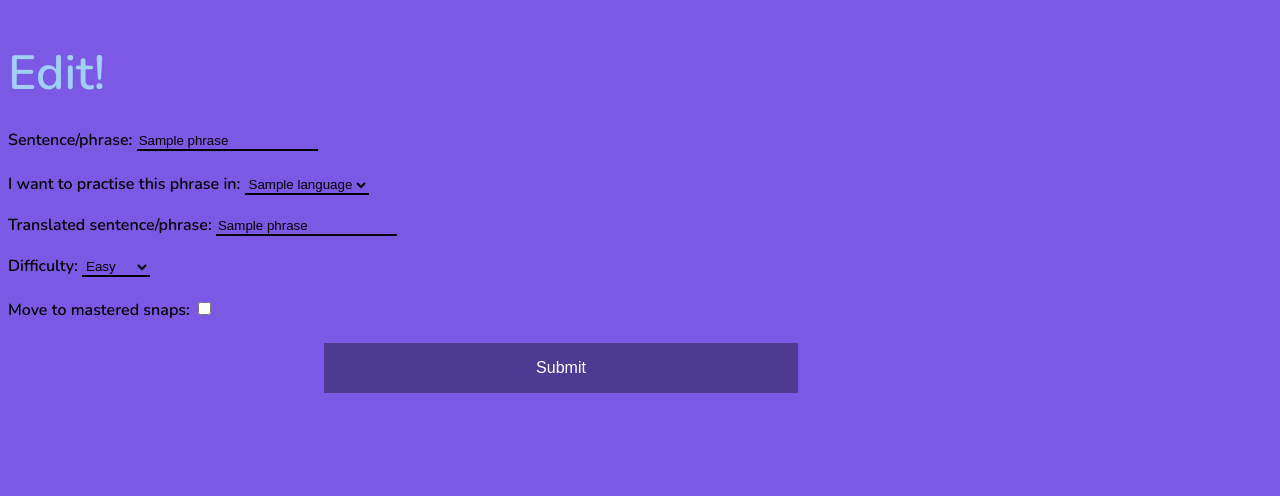
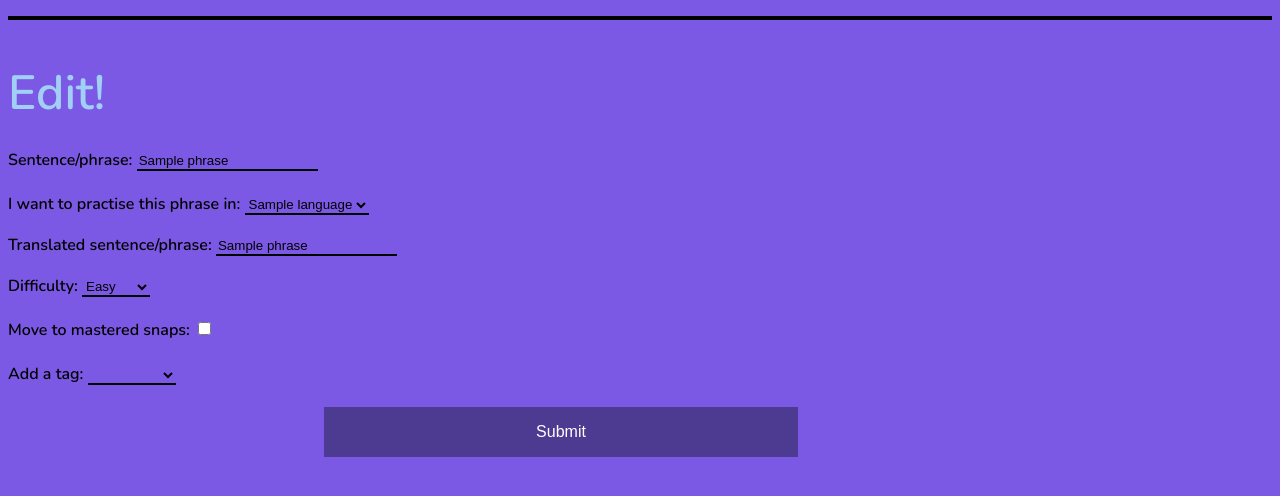
Before and after one commit to emilykmcullen/Language-Learning-App, a Flask app: page /sentence_snaps/1/edit in a window 1280 px wide. Shown: the part 58-554 px from the top of the page. Run offline with Flask 2, Linux system fonts and the light colour scheme; a database or web service that is not in the repository returns one stand-in record (values such as "Sample title"); some libraries are stand-ins or nearby versions.

Commit message:
Added tag dropdown list on edit html

```diff
--- a/controllers/sentence_snaps_controller.py
+++ b/controllers/sentence_snaps_controller.py
@@ -6,6 +6,7 @@
 import repositories.first_language_phrase_repository as first_language_phrase_repository
 import repositories.translated_phrase_repository as translated_phrase_repository
 import repositories.language_repository as language_repository
+import repositories.tag_repository as tag_repository
 import string
 
 sentence_snaps_blueprint = Blueprint("sentence_snaps_blueprint", __name__ )
@@ -27,10 +28,11 @@
 
 @sentence_snaps_blueprint.route("/sentence_snaps/<id>/edit")
 def edit_phrase(id):
+    tags = tag_repository.select_all()
     languages = language_repository.select_all()
     translated_phrase = translated_phrase_repository.select(id)
     first_language_phrase = first_language_phrase_repository.select(translated_phrase.first_language_phrase.id)
-    return render_template("sentence_snaps/edit.html", first_language_phrase=first_language_phrase, translated_phrase=translated_phrase, languages=languages)
+    return render_template("sentence_snaps/edit.html", first_language_phrase=first_language_phrase, translated_phrase=translated_phrase, languages=languages, tags=tags)
 
 @sentence_snaps_blueprint.route("/sentence_snaps/<id>", methods=['POST'])
 def update_phrase(id):
--- a/db/lingua_snaps.sql
+++ b/db/lingua_snaps.sql
@@ -33,6 +33,3 @@
     translated_phrase_id INT REFERENCES translated_phrases(id) ON DELETE CASCADE,
     tag_id INT REFERENCES tags(id) ON DELETE CASCADE
 );
-
-
--- make a Language class, repository, controller, make any necessary changes to translated phrase objects elsewhere
--- a/repositories/tag_repository.py
+++ b/repositories/tag_repository.py
@@ -38,6 +38,11 @@
     values = [id]
     run_sql(sql, values)
 
+def update(tag):
+    sql = "UPDATE tags SET (title) = (%s) WHERE id = %s"
+    values = [tag.title, tag.id]
+    run_sql(sql,values)
+
 # this will find and return all the translated phrases that are joined to a particular tag
 def translated_phrases(tag):
     translated_phrases = []
--- a/repositories/tag_translated_phrase_repository.py
+++ b/repositories/tag_translated_phrase_repository.py
@@ -31,3 +31,8 @@
     sql = "DELETE FROM tags_translated_phrases WHERE id = %s"
     values = [id]
     run_sql(sql, values)
+
+def update(tag_translated_phrase):
+    sql = "UPDATE tag_translated_phrases SET (translated_phrase_id, tag_id) = (%s, %s) WHERE id = %s"
+    values = [tag_translated_phrase.translated_phrase.id, tag_translated_phrase.tag.id, tag_translated_phrase.id]
+    run_sql(sql,values)
--- a/static/css/main.css
+++ b/static/css/main.css
@@ -30,10 +30,11 @@
 
 
 .blocktext {
-    margin-left: auto;
-    margin-right: auto;
-    max-width: 30em;
-    margin-top: 70px;
+    /* margin-left: auto;
+    margin-right: auto; */
+    max-width: 1200px;
+    margin: 0 auto;
+    /* margin-top: 100px; */
 }
 
 .blocktext_submit_image {
@@ -43,7 +44,7 @@
 }
 
 hr {
-    border: 3px solid black
+    border: 2px solid black
 }
 
 input[type="text"] {
@@ -129,3 +130,7 @@
     justify-content: space-between;
     margin:5px
   }
+
+.delete {
+    display: inline-block;
+}
--- a/templates/base.html
+++ b/templates/base.html
@@ -5,6 +5,7 @@
     <meta name="viewport" content="width=device-width, initial-scale=1.0">
     <link rel="stylesheet" href="{{ url_for('static', filename='css/main.css') }}">
     <link rel="stylesheet" href="https://stackpath.bootstrapcdn.com/font-awesome/4.7.0/css/font-awesome.min.css" crossorigin="anonymous">
+    <!-- <link rel="stylesheet" type="text/css" href="//use.fontawesome.com/releases/v5.7.2/css/all.css"> -->
     <link href="https://fonts.googleapis.com/css2?family=Nunito:wght@600&display=swap" rel="stylesheet">
     <title>Lingua Snaps</title>
 </head>
@@ -17,6 +18,7 @@
             </li>
         </ul>
     </nav>
+    <hr>
     <section>
         {% block content %}
 
--- a/templates/mastered_snaps/results.html
+++ b/templates/mastered_snaps/results.html
@@ -5,6 +5,7 @@
 {% if result == True %}
 <div>
     <p>{{answer}} <i class="fa fa-check fa-2x" style="color:green" aria-hidden="true"></i> </p>
+    <!-- <i class="fa fa-grin-stars"></i> -->
     <p> Well done!</p>
     <p>
         <a href="{{ url_for('mastered_snaps_blueprint.mastered_snaps') }}">Back to Mastered Snaps</a>
@@ -12,7 +13,9 @@
 </div>
 {% else %}
 <div>
-    <p>{{answer}} <i class="fa fa-times fa-2x" aria-hidden="true"></i></p>
+    <p>{{answer}}
+         <!-- <i class="fas fa-sad-tear fa-3x"></i> -->
+        </p>
     <p> Whoops!</p>
     <form action="/mastered_snaps/{{translated_phrase.id}}/show_answer" method="GET">
         <p class="submitbutton">
--- a/templates/sentence_snaps/edit.html
+++ b/templates/sentence_snaps/edit.html
@@ -31,6 +31,15 @@
             <label for="mastered">Move to mastered snaps:</label>
             <input type="checkbox" name="mastered" id="mastered" value="False">
         </p>
+        <p>
+            <label for="tags">Add a tag:</label>
+            <select name="tags" id="tags">
+                <option selected disabled hidden style='display: none' value=''></option>
+                {% for tag in tags %}
+                <option value={{tag.title}}>{{tag.title}}</option>
+                {% endfor %}
+            </select>
+        </p>
         <p class="submitbutton">
             <input type="submit" value="Submit">
         </p>
```
Also changed, not shown: templates/mastered_snaps/index.html (+8 -14 lines), templates/sentence_snaps/index.html (+8 -8 lines).
